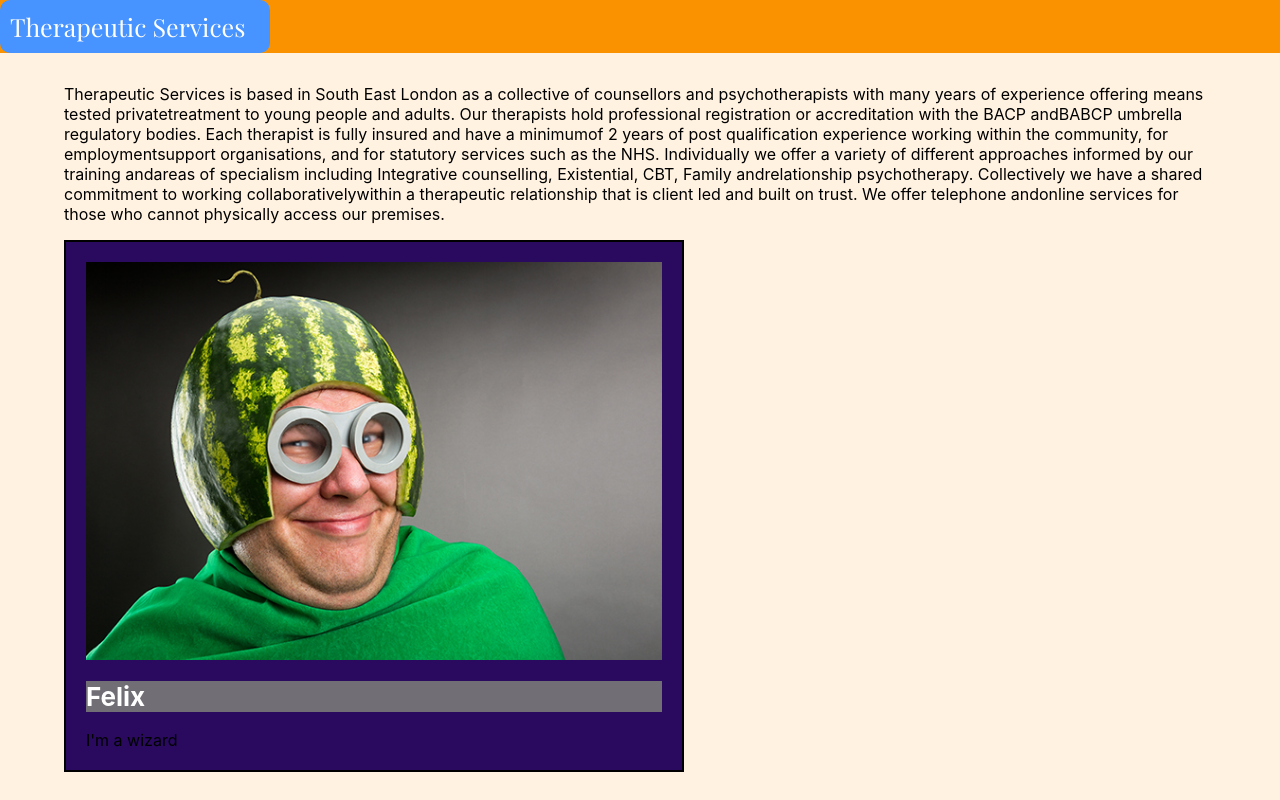
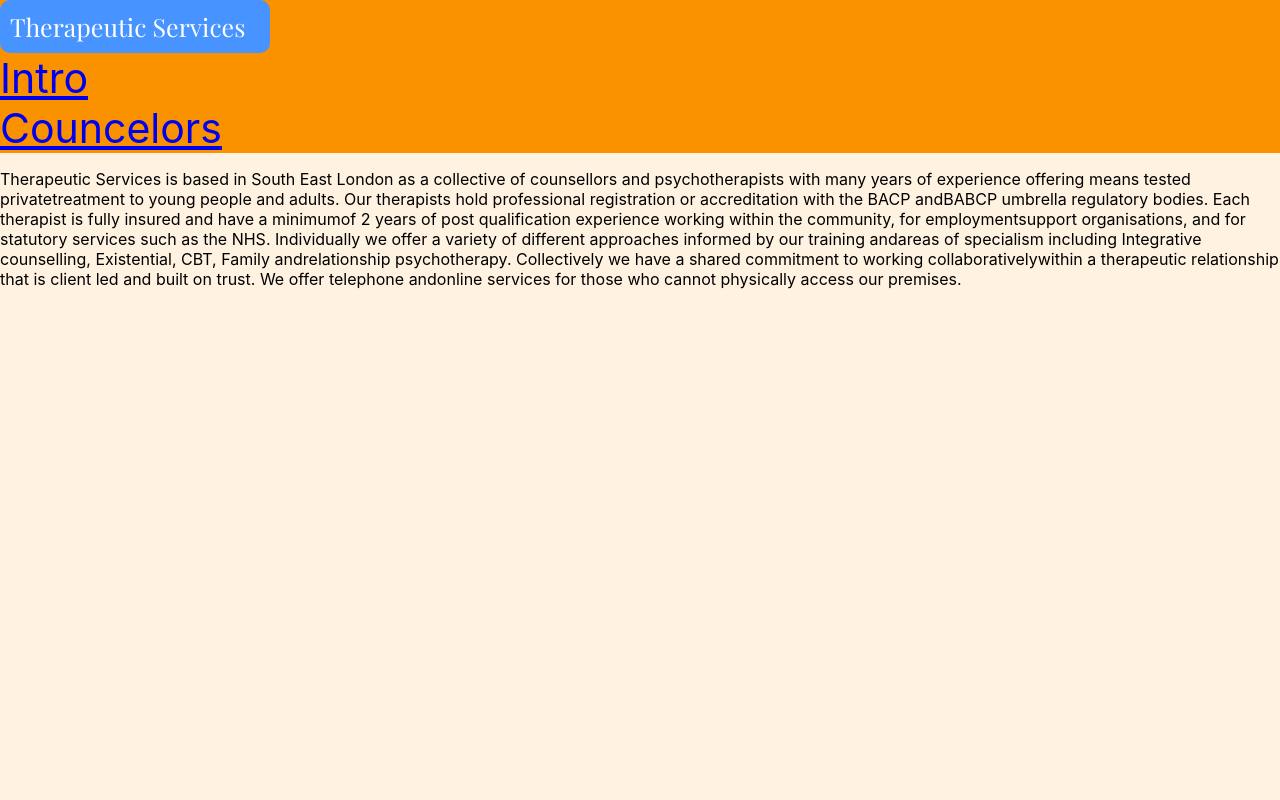
Before and after one commit to felixjtdb/therapeutic-services, a React (Create React App) app: page / in a window 1280 px wide. Built offline with nearby package versions, Linux system fonts and the light colour scheme.

Commit message:
Added Routing within App, Added Navigation links to the Banner

```diff
--- a/src/App.js
+++ b/src/App.js
@@ -1,6 +1,8 @@
 import React, { Component } from 'react';
+import { render } from "react-dom"
+import { Router } from "@reach/router"
+
 import './css/App.css';
-
 
 import Counselor from './components/Counselor.js'
 import Banner from './components/Banner.js'
@@ -14,13 +16,22 @@ class App extends Component {
     return (
       <div className="App">
         <Banner/>
-        <div className = "body">
-          <Text text={paragraphs}/>
-          <Counselor name={"Felix"} img_name={"stock_image"} introduction={"I'm a wizard"}/>
-        </div>
+        <Router>
+          <Intro path="/" />
+          <Counselors path="councelors" />
+        </Router>
       </div>
     );
   }
 }
 
+const Intro = () => (
+  <Text text={paragraphs}/>
+);
+
+const Counselors = () => (
+  <Counselor name={"Felix"} img_name={"stock_image"} introduction={"I'm a wizard"}/>
+);
+
+render(<App />, document.getElementById("root"));
 export default App;
--- a/src/components/Banner.js
+++ b/src/components/Banner.js
@@ -1,11 +1,16 @@
 import React, { Component } from 'react';
+import { Link } from "@reach/router"
+
 import '../css/Banner.css'
+
 
 class Banner extends Component {
   render() {
     return (
       <div className="BannerContainer">
         <div className="Logo"> Therapeutic Services </div>
+        <Link to="/">Intro</Link>
+        <Link to="councelors">Councelors</Link>
       </div>
     );
   }
```
